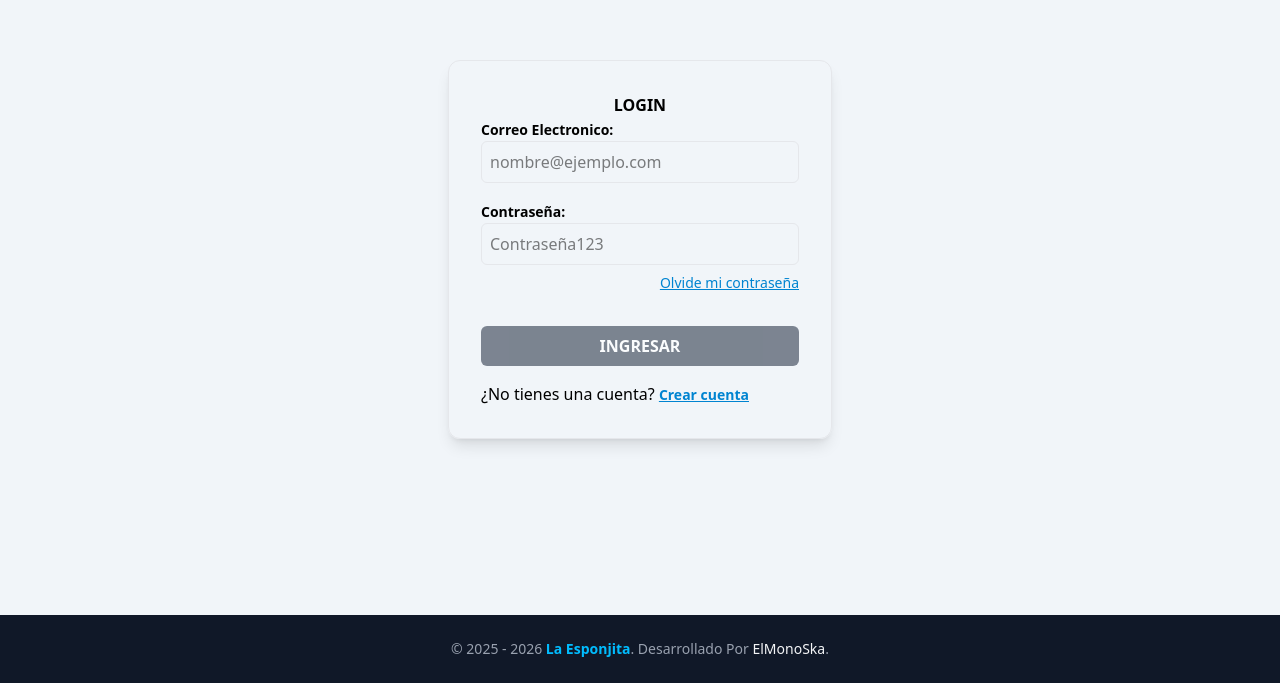
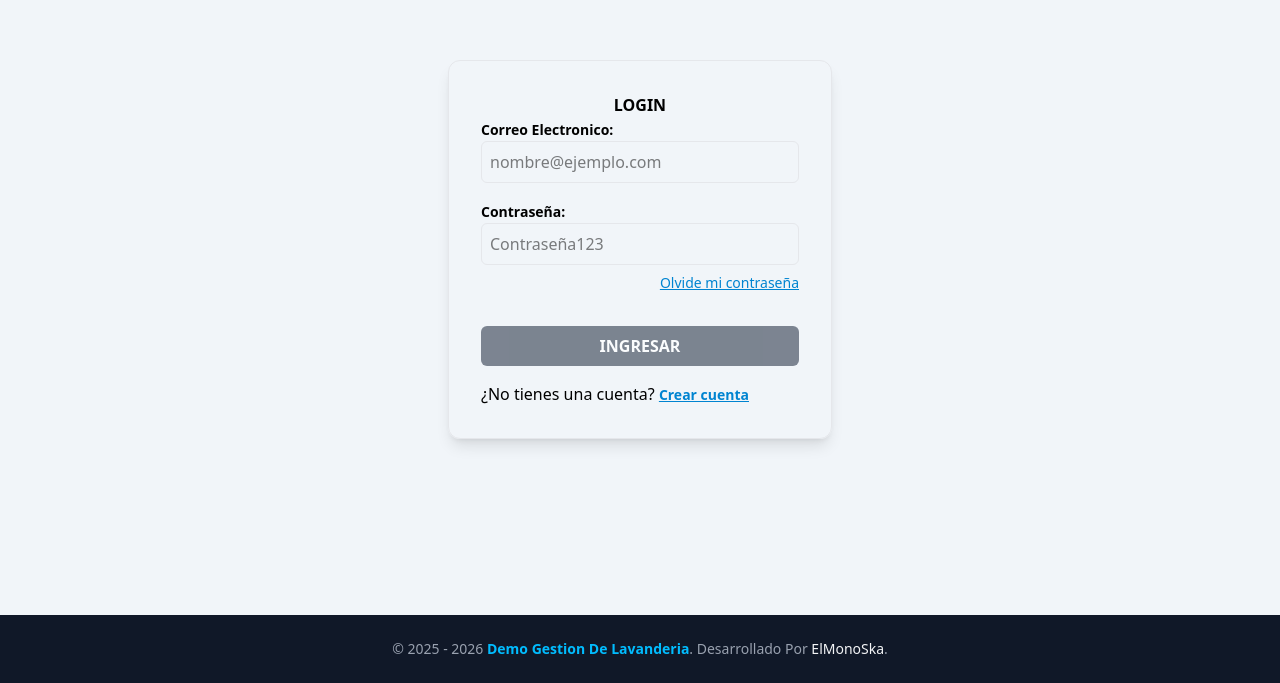
Before and after one commit to elmonoska/gestion-de-lavanderia, a React (Vite) app: page /login in a window 1280 px wide. Shown: the part 117-800 px from the top of the page. Built offline with nearby package versions, Linux system fonts and the light colour scheme; no server answers.

Commit message:
feat: configuracion de rama demo y esquema de pruebas en supabase

```diff
--- a/index.html
+++ b/index.html
@@ -8,10 +8,10 @@
     <link rel="apple-touch-icon" href="/images/laundry-washer-svgrepo-com.svg">
     <!-- Hexadecimal -->
     <meta name="theme-color" content="#00bcff">
-    <title>La Esponjita | Gestion de Lavanderia</title>
+    <title>Demo | Gestion de Lavanderia</title>
     <meta name="description" content="Sistema interno para el control de notas, pedidos y administracion de servicios de lavanderia">
     <!-- Open graph -->
-    <meta property="og:title" content="La Esponjita | Gestion de Lavanderia">
+    <meta property="og:title" content="Demo | Gestion de Lavanderia">
     <meta property="og:description" content="Sistema interno para el control de notas, pedidos y administracion de servicios de lavanderia">
     <meta property="og:image" content="/images/laundry-washer-svgrepo-com.svg">
     <meta property="og:image:alt" content="logotipo de lavanderia">
--- a/src/constants/index.ts
+++ b/src/constants/index.ts
@@ -1,5 +1,5 @@
 // app
-export const APP_NAME = 'la esponjita';
+export const APP_NAME = 'Demo Gestion de Lavanderia';
 export const APP_SCHEMA = import.meta.env.VITE_APP_SCHEMA as "la_esponjita_laundry";
 export const AUTHOR_NAME = "ElMonoSka";
 export const START_DEV_YEAR = 2025;
```
